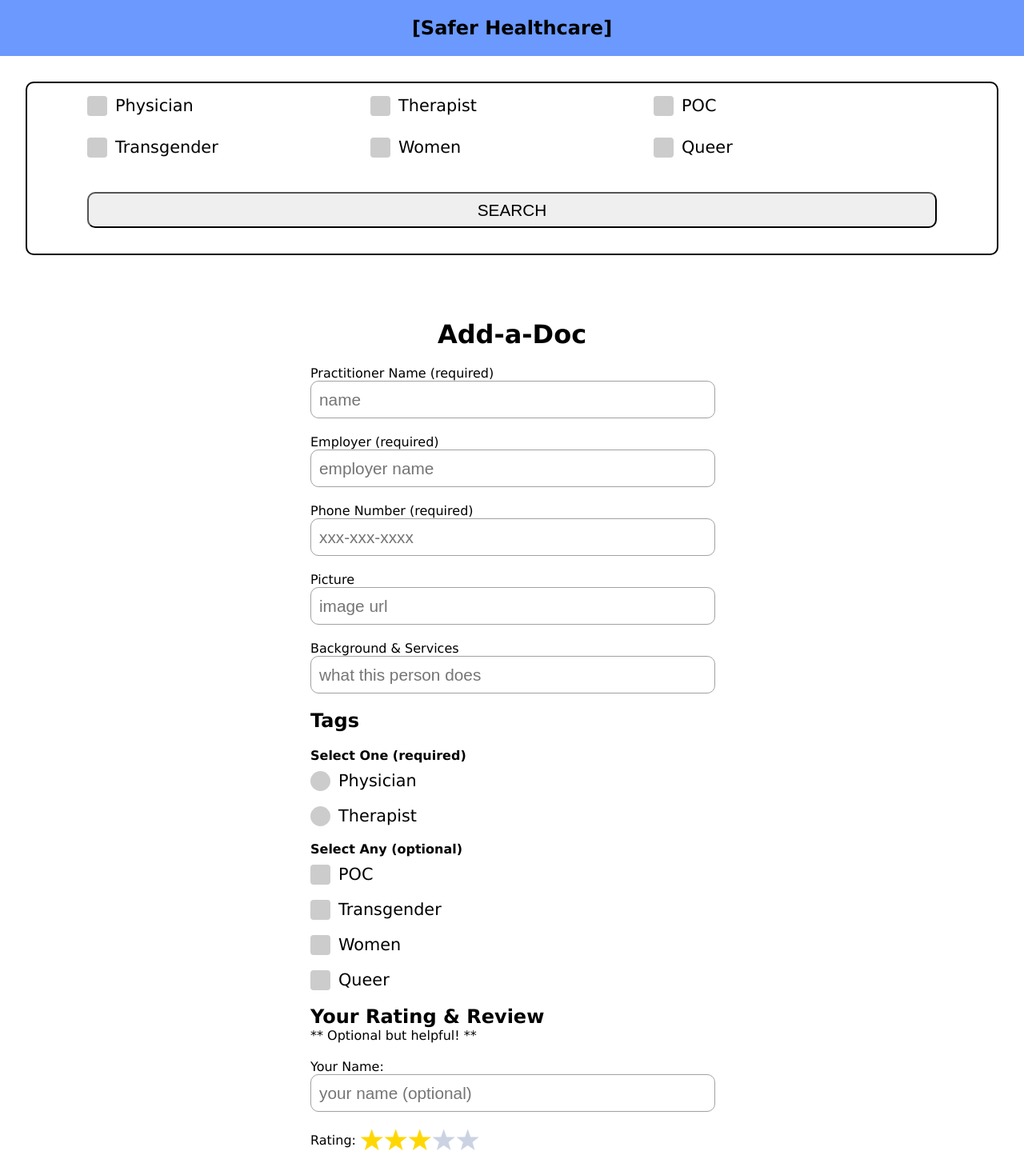
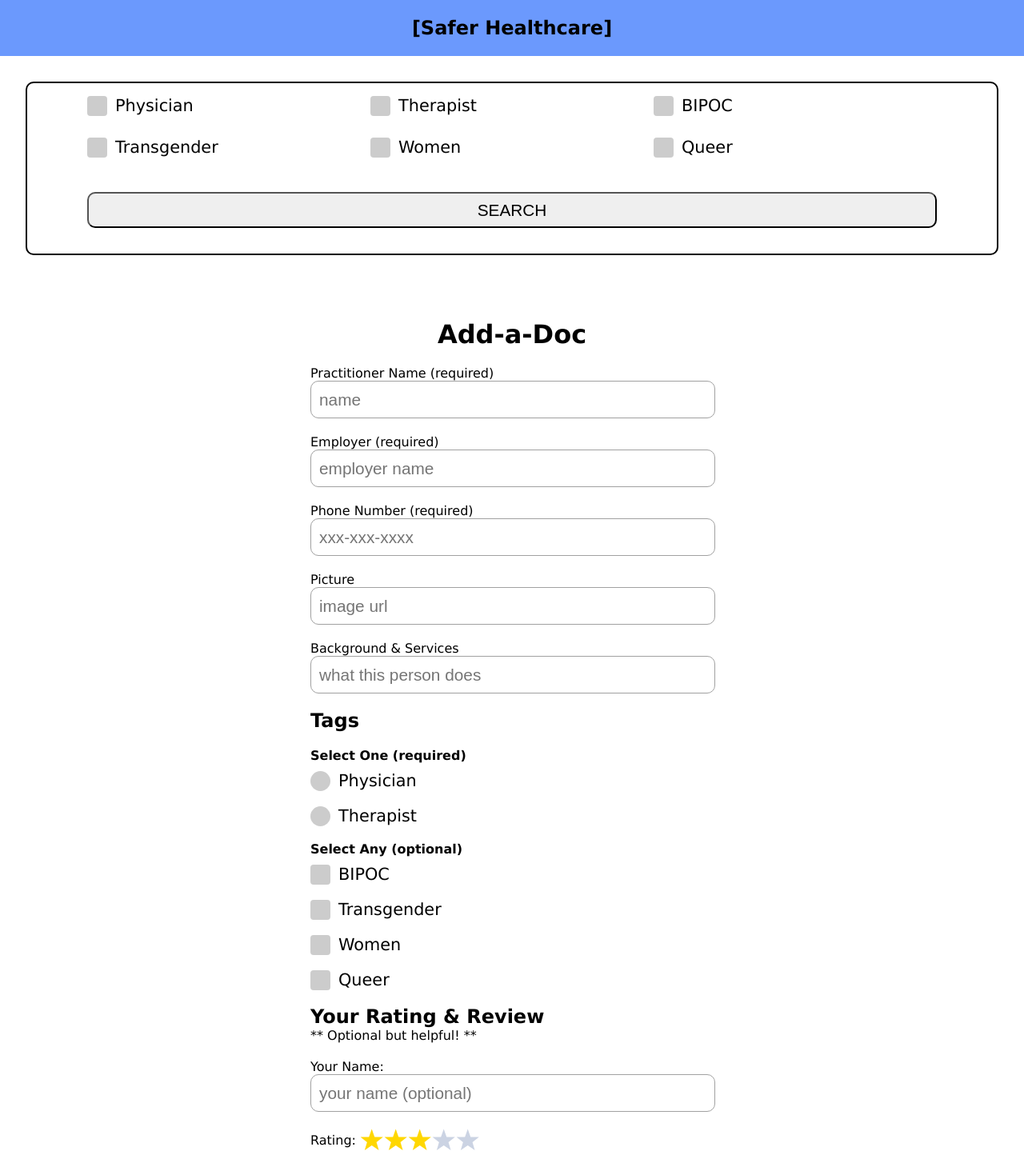
Before and after one commit to AwrenNuit/safer-care-coop, a React (Create React App) app: page /add-a-doc in a window 1280 px wide. Shown: the top 1464 px of the page at 80% size. Built offline with nearby package versions, Linux system fonts and the light colour scheme; no server answers; the database is empty.

Commit message:
minor language updates

```diff
--- a/src/components/AddPractitioner/NewPractitioner.js
+++ b/src/components/AddPractitioner/NewPractitioner.js
@@ -219,7 +219,7 @@ export default function NewPractitioner() {
             <p style={{ fontWeight: "bold", marginBottom: "10px" }}>
               Select Any (optional)
             </p>
-            <Input handleChange={handleTagChange} label="POC" type="checkbox" />
+            <Input handleChange={handleTagChange} label="BIPOC" type="checkbox" />
             <Input
               handleChange={handleTagChange}
               label="Transgender"
--- a/src/components/Searchbar/Searchbar.js
+++ b/src/components/Searchbar/Searchbar.js
@@ -11,7 +11,7 @@ export default function Searchbar() {
   const [checkboxes, setCheckboxes] = useState([
     "Physician",
     "Therapist",
-    "POC",
+    "BIPOC",
     "Transgender",
     "Women",
     "Queer",
```
